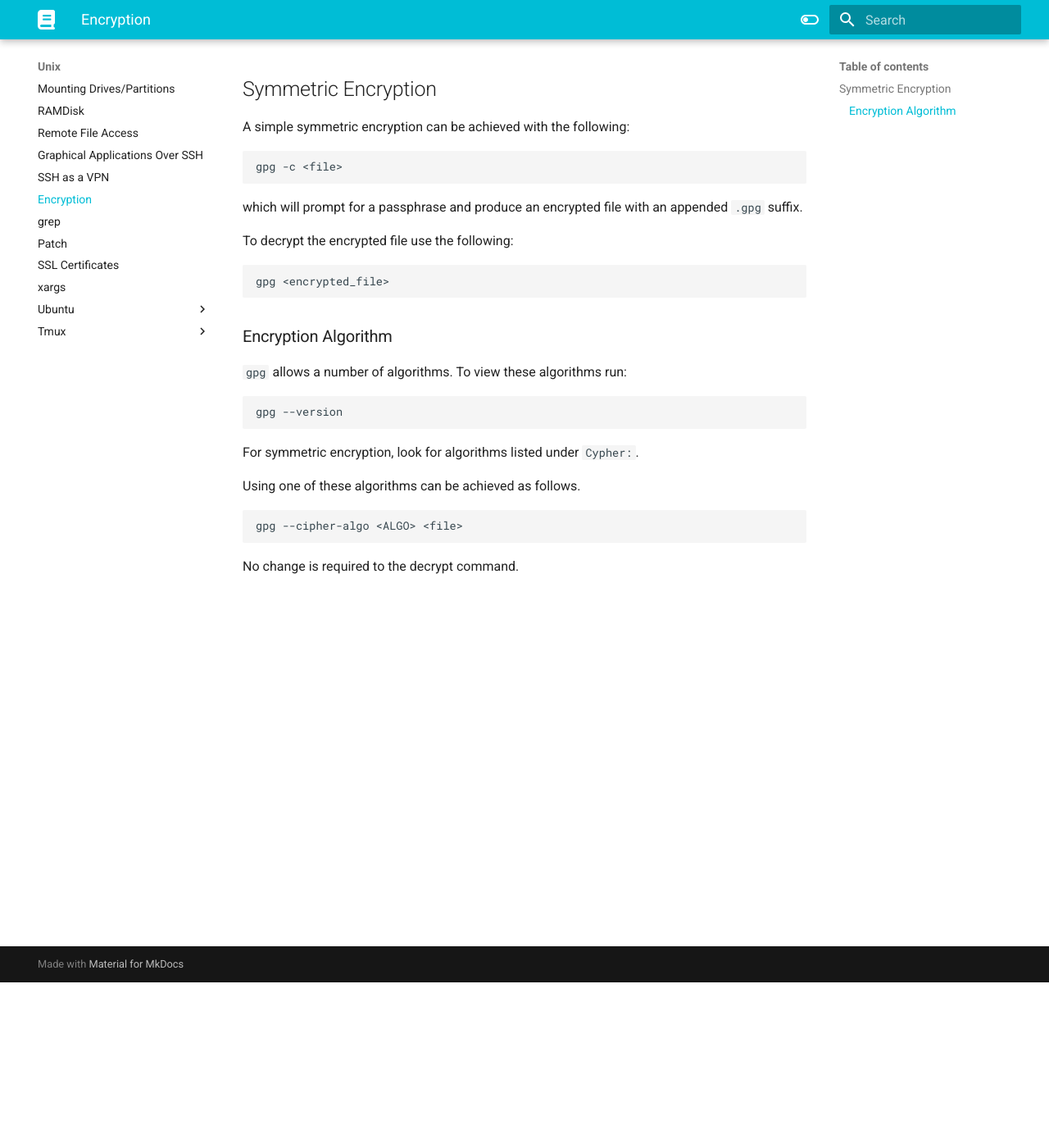
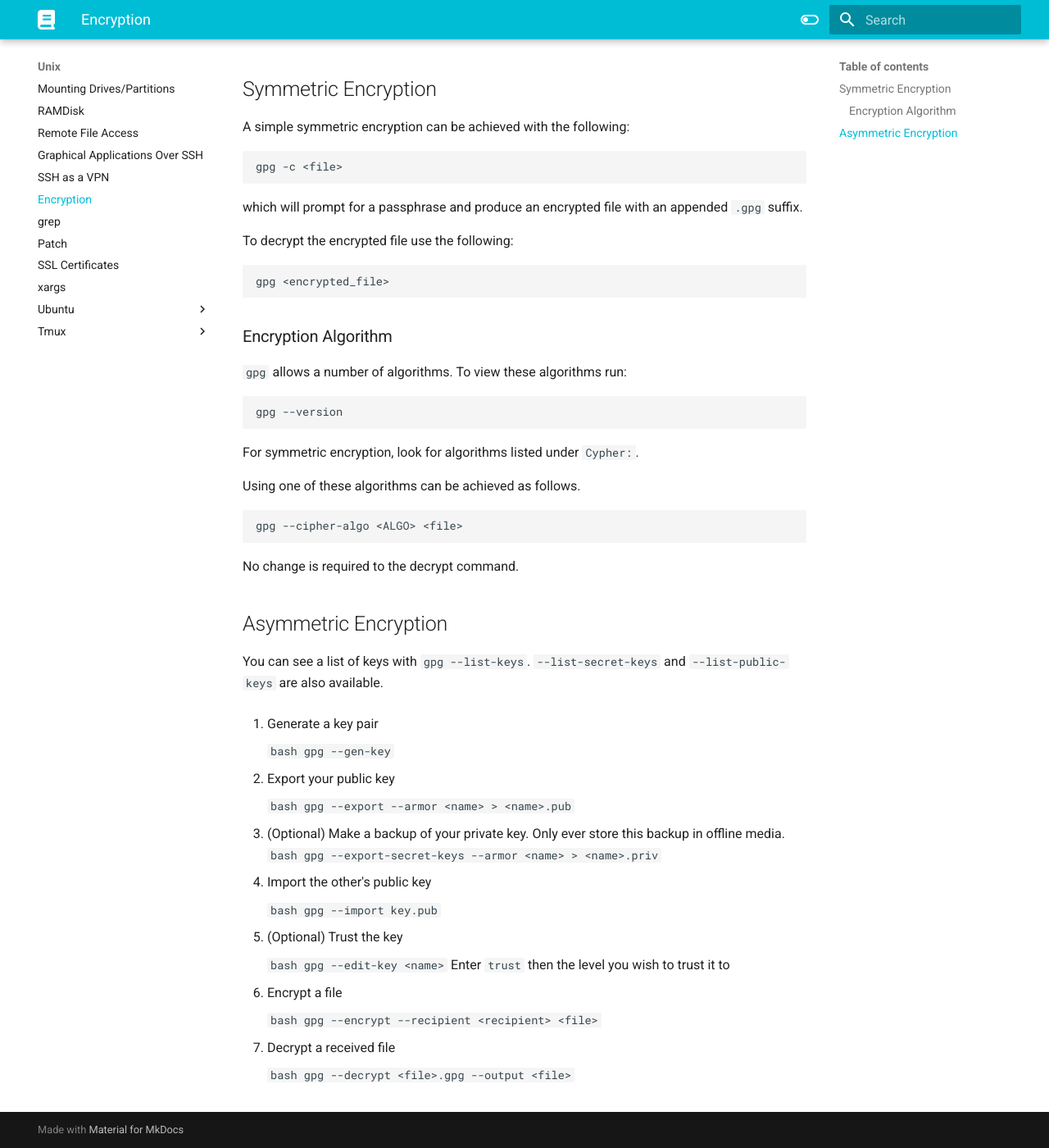
Before and after one commit to jwblangley/docs, an MkDocs documentation site: the page built from docs/Unix/gpg.md, in a window 1280 px wide and 1400 px high, scrolled down 202 px. Shown: the whole window at 82% size. Built offline with MkDocs 1.6.1 and Material for MkDocs 9.7.7, drawn with Linux system fonts in a browser that asks for light colours.

Commit message:
Update gpg.md

````diff
--- a/docs/Unix/gpg.md
+++ b/docs/Unix/gpg.md
@@ -35,3 +35,49 @@ gpg --cipher-algo <ALGO> <file>
 ```
 
 No change is required to the decrypt command.
+
+## Asymmetric Encryption
+
+You can see a list of keys with `gpg --list-keys`. `--list-secret-keys` and `--list-public-keys` are also available.
+
+1. Generate a key pair
+
+    ```bash
+    gpg --gen-key
+    ```
+
+1. Export your public key
+
+    ```bash
+    gpg --export --armor <name> > <name>.pub
+    ```
+
+1. (Optional) Make a backup of your private key. Only ever store this backup in offline media.
+    ```bash
+    gpg --export-secret-keys --armor <name> > <name>.priv
+    ```
+
+1. Import the other's public key
+
+    ```bash
+    gpg --import key.pub
+    ```
+
+1. (Optional) Trust the key
+
+    ```bash
+    gpg --edit-key <name>
+    ```
+    Enter `trust` then the level you wish to trust it to
+
+1. Encrypt a file
+
+    ```bash
+    gpg --encrypt --recipient <recipient> <file>
+    ```
+
+1. Decrypt a received file
+
+    ```bash
+    gpg --decrypt <file>.gpg --output <file>
+    ```
````
